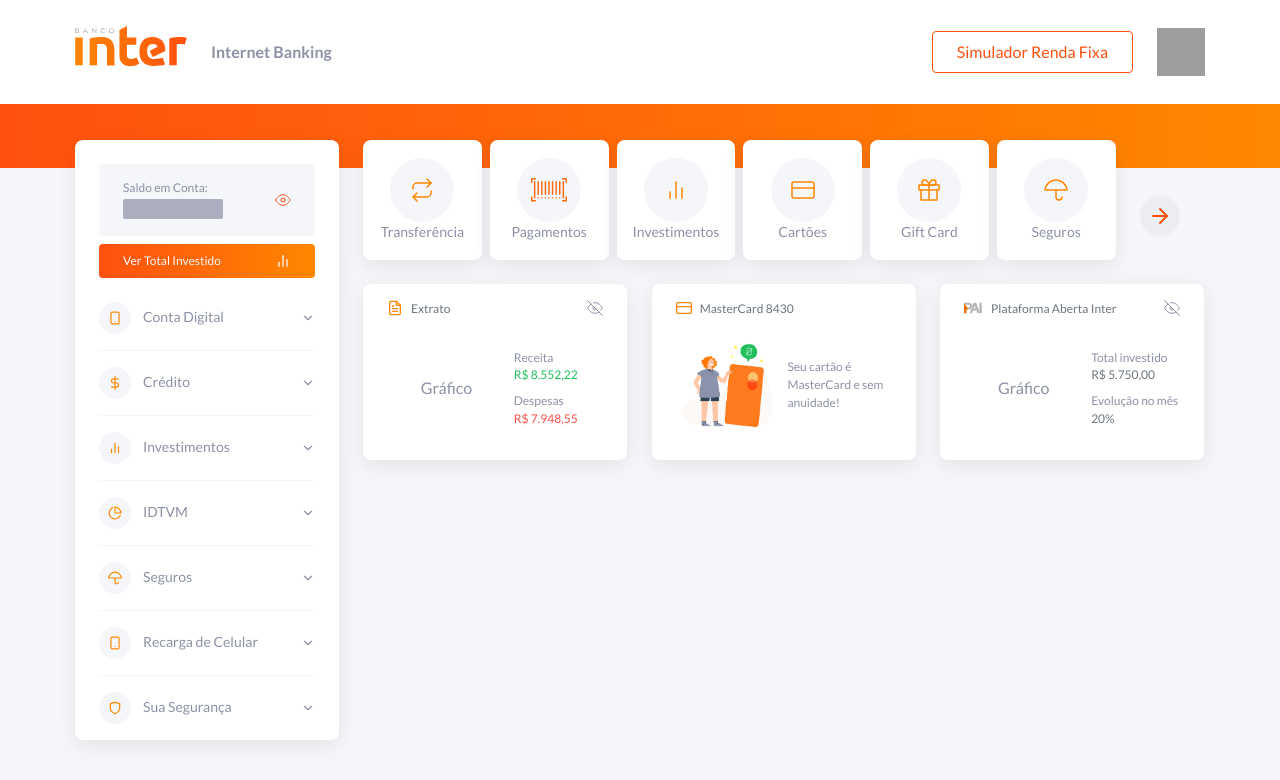
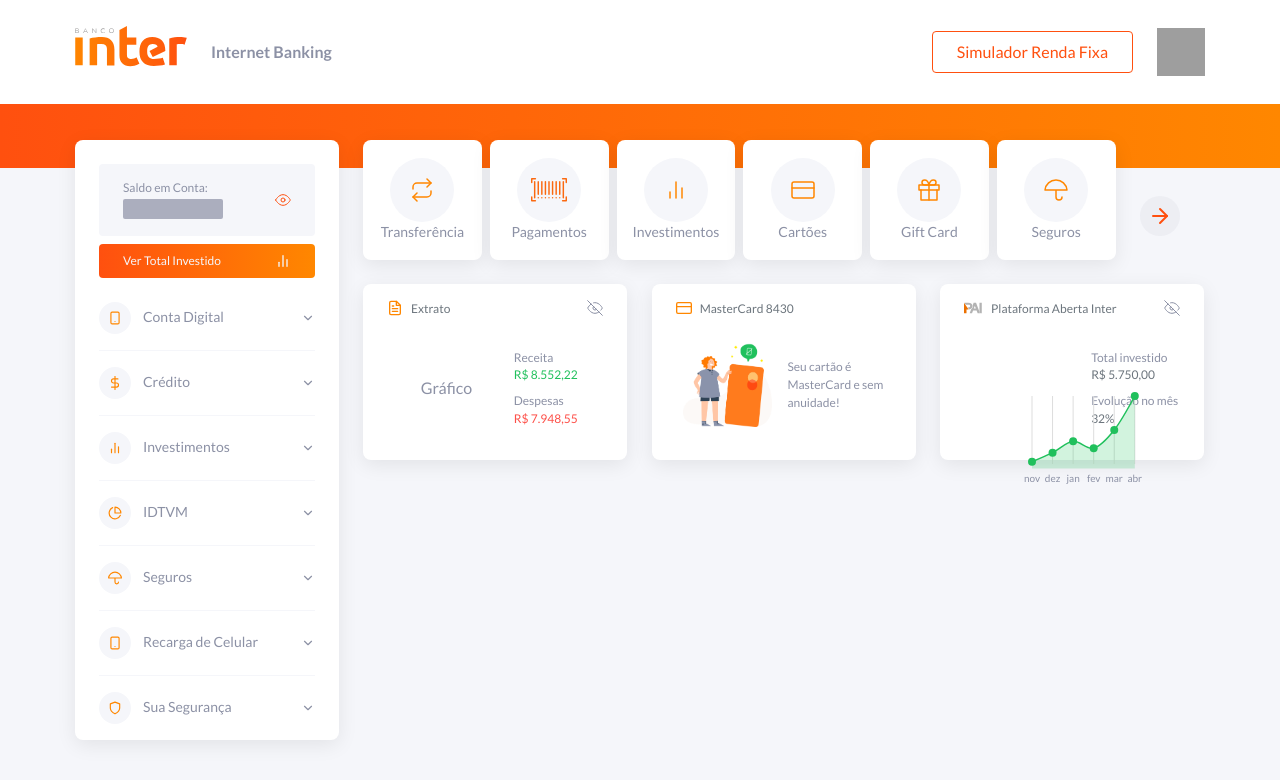
Before and after one commit to johnstewart0820/ts_bancointer, a React (Create React App) app: page / in a window 1280 px wide. Shown: the top 780 px of the page. Built offline with nearby package versions, Linux system fonts and the light colour scheme; grey boxes are pictures that could not be loaded.

Commit message:
:sparkles: feat: add line chart do account summary

```diff
--- a/src/pages/Dashboard/MainContent/AccountSummary/index.tsx
+++ b/src/pages/Dashboard/MainContent/AccountSummary/index.tsx
@@ -1,7 +1,10 @@
 import React, { useState } from 'react';
 
 import { FiCreditCard, FiFileText, FiEye, FiEyeOff } from 'react-icons/fi';
+import { ResponsiveLine } from '@nivo/line';
+import { useTheme } from 'styled-components';
 
+import { lineChartData } from '../../../../resources';
 import {
   Container,
   Card,
@@ -10,14 +13,26 @@
   LeftData,
   RightData,
   DataValue,
+  CustomTooltip,
 } from './styles';
 import { PlataformaPaiIcon } from '../../../../assets/images/icons';
 import CreditCardIllustration from '../../../../assets/images/illustrations/card-illustration.png';
 import Button from '../../../../components/Button';
 
+type ChartValue = number | React.ReactText | undefined;
+
+const formatChartValue = (value: ChartValue): string => `${value || 0}%`;
+
 const AccountSummary: React.FC = () => {
   const [displayStatement, setDisplayStatement] = useState(true);
   const [displayInvestments, setDisplayInvestments] = useState(true);
+  const [investmentGrowth, setInvestmentGrowth] = useState(() => {
+    const [investments] = lineChartData;
+    const { y } = investments.data[investments.data.length - 1];
+    return formatChartValue(y);
+  });
+
+  const { colors } = useTheme();
 
   return (
     <Container>
@@ -78,12 +93,54 @@
         </Header>
 
         <DataWrapper>
-          <LeftData>Gráfico</LeftData>
+          <LeftData>
+            <ResponsiveLine
+              data={lineChartData}
+              useMesh
+              enableArea
+              enableCrosshair={false}
+              curve="cardinal"
+              margin={{ top: 8, right: 8, bottom: 20, left: 8 }}
+              xScale={{ type: 'point' }}
+              yScale={{
+                type: 'linear',
+                min: 'auto',
+                max: 'auto',
+                stacked: true,
+                reverse: false,
+              }}
+              tooltip={({ point }) => {
+                return (
+                  <CustomTooltip>
+                    {formatChartValue(point.data.yFormatted)}
+                  </CustomTooltip>
+                );
+              }}
+              axisTop={null}
+              axisRight={null}
+              axisBottom={{
+                orient: 'bottom',
+                tickSize: 0,
+                tickPadding: 8,
+                tickRotation: 0,
+              }}
+              axisLeft={null}
+              colors={colors.success}
+              lineWidth={1.5}
+              pointSize={8}
+              pointColor={colors.success}
+              pointLabel="y"
+              pointLabelYOffset={-12}
+              enableGridY={false}
+            />
+          </LeftData>
           <RightData>
             <span>Total investido</span>
             <DataValue>{displayInvestments ? 'R$ 5.750,00' : '---'}</DataValue>
             <span>Evolução no mês</span>
-            <DataValue>{displayInvestments ? '20%' : '---'}</DataValue>
+            <DataValue>
+              {displayInvestments ? investmentGrowth : '---'}
+            </DataValue>
           </RightData>
         </DataWrapper>
       </Card>
--- a/src/pages/Dashboard/MainContent/AccountSummary/styles.ts
+++ b/src/pages/Dashboard/MainContent/AccountSummary/styles.ts
@@ -67,10 +67,12 @@
 `;
 
 export const LeftData = styled.div`
-  ${() => css`
+  ${({ theme }) => css`
     margin-right: 0.8rem;
     max-width: 55%;
+    max-height: 9.6rem;
     width: 100%;
+    height: 100%;
     display: flex;
     justify-content: center;
     align-items: center;
@@ -78,6 +80,12 @@
     > img {
       height: 8.4rem;
       width: auto;
+    }
+
+    svg text {
+      font-family: inherit !important;
+      font-size: ${theme.fontSizes.tiny} !important;
+      fill: ${theme.colors.grey} !important;
     }
   `}
 `;
@@ -116,3 +124,33 @@
     color: ${getDataColor(theme.colors, { income, outcome })};
   `}
 `;
+
+export const CustomTooltip = styled.div`
+  ${({ theme }) => css`
+    background: ${theme.colors.lightGrey};
+    padding: 0.4rem 0.8rem;
+    border-radius: ${theme.radius.small};
+    font-size: ${theme.fontSizes.tiny};
+    text-align: center;
+    box-shadow: 0 -0.1rem 0.2rem rgba(0, 0, 0, 0.28);
+
+    :before {
+      content: '';
+      display: block;
+      height: 0;
+      left: 50%;
+      bottom: -50%;
+      position: absolute;
+      transform: translate3d(-50%, 25%, 0);
+      border-color: ${theme.colors.lightGrey} transparent transparent
+        transparent;
+      border-style: solid;
+      border-width: 0.8rem;
+    }
+
+    :after {
+      content: '';
+      display: block;
+    }
+  `}
+`;
--- a/src/resources/index.ts
+++ b/src/resources/index.ts
@@ -1,2 +1,3 @@
 export { default as sideBarNavigation } from './sidebar-navigation';
 export { default as cardsNavigation } from './cards-navigation';
+export { default as lineChartData } from './line-chart-data';
--- /dev/null
+++ b/src/resources/line-chart-data.ts
@@ -0,0 +1,34 @@
+import theme from '../styles/theme';
+
+export default [
+  {
+    id: 'investments',
+    color: theme.colors.success,
+    data: [
+      {
+        x: 'nov',
+        y: 3,
+      },
+      {
+        x: 'dez',
+        y: 7,
+      },
+      {
+        x: 'jan',
+        y: 12,
+      },
+      {
+        x: 'fev',
+        y: 9,
+      },
+      {
+        x: 'mar',
+        y: 17,
+      },
+      {
+        x: 'abr',
+        y: 32,
+      },
+    ],
+  },
+];
```
